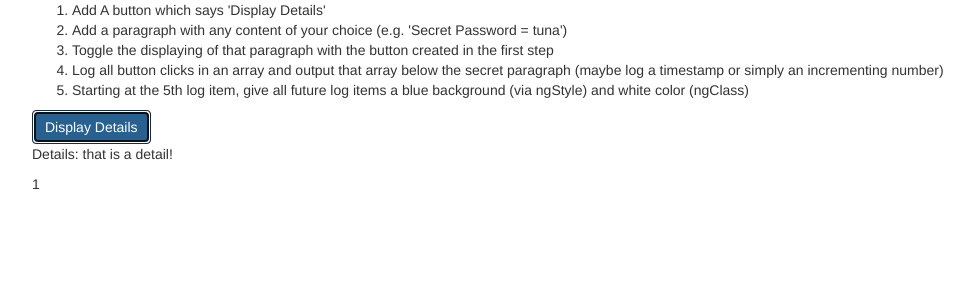
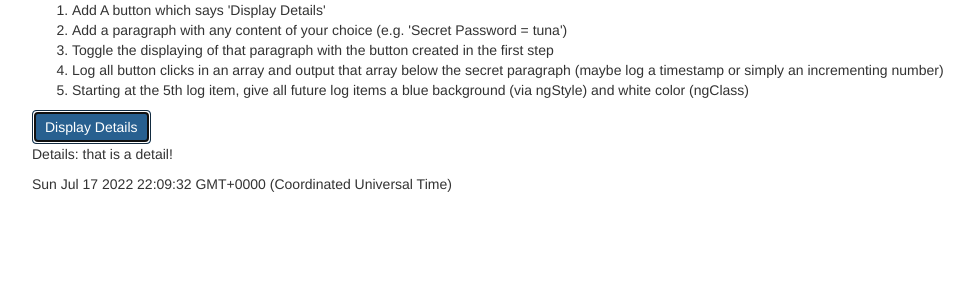
Before and after one commit to GabrielMartinsCarossi/Prj_Angular, an Angular app: page / in a window 1280 px wide. Both pictures are taken after a click on the button "Display Details". Shown: the top 300 px of the page, without its empty margins (38-1012 px from the left). Built offline with nearby package versions, Linux system fonts and the light colour scheme.

Commit message:
using dates and index

```diff
--- a/src/app/app.component.html
+++ b/src/app/app.component.html
@@ -11,9 +11,9 @@
         <button class="btn btn-primary"
             (click)="onToggleDisplayDetails()">Display Details</button>
         <p *ngIf="displayDetails">Details: that is a detail!</p>
-        <div *ngFor="let log of logs"
-            [ngStyle]="{'background-color': log >= 5 ? 'blue' : 'default'}"
-            [ngClass]="{whiteText: log >= 5}"
+        <div *ngFor="let log of logs; let i = index"
+            [ngStyle]="{'background-color': i >= 5 ? 'blue' : 'default'}"
+            [ngClass]="{whiteText: i >= 5}"
         >{{ log }}</div>
       </div>
     </div>
--- a/src/app/app.component.ts
+++ b/src/app/app.component.ts
@@ -14,6 +14,6 @@ export class AppComponent {
 
   onToggleDisplayDetails(){
     this.displayDetails = !this.displayDetails;
-    this.logs.push(this.logs.length + 1);
+    this.logs.push(new Date());
   }
 }
```
